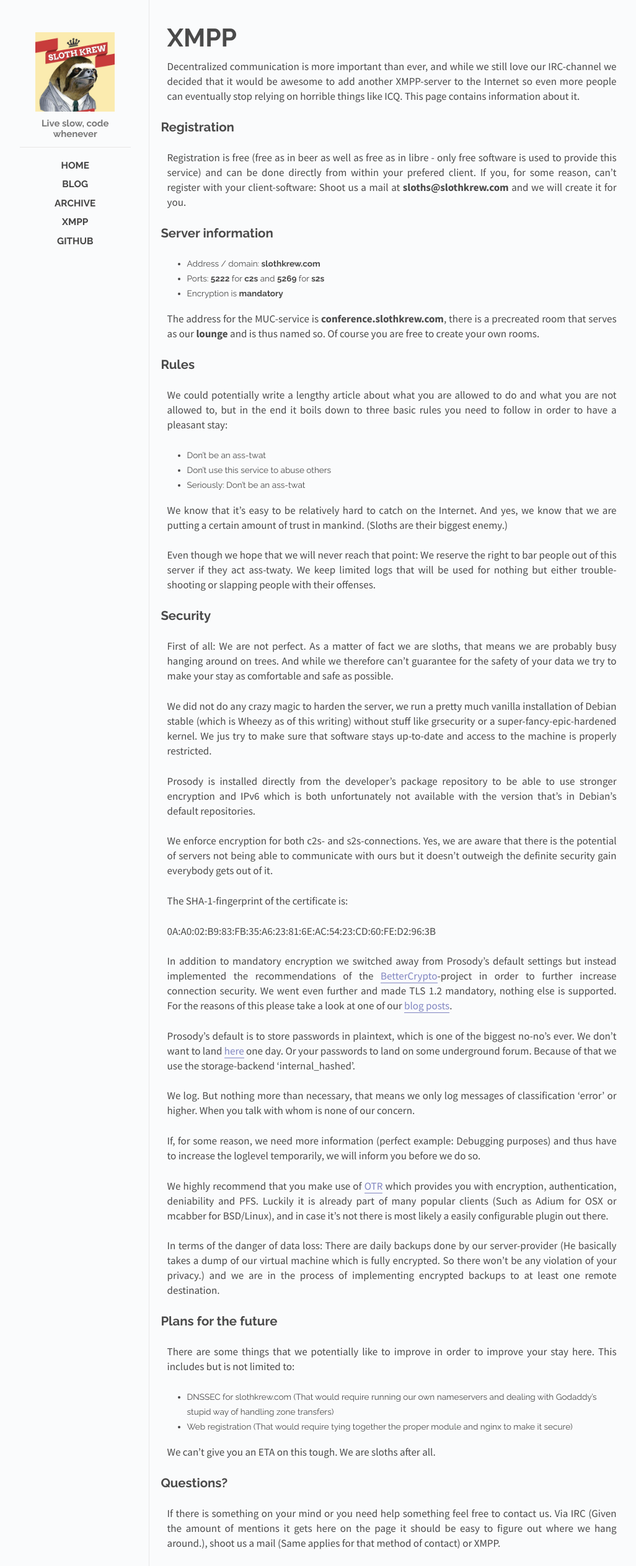
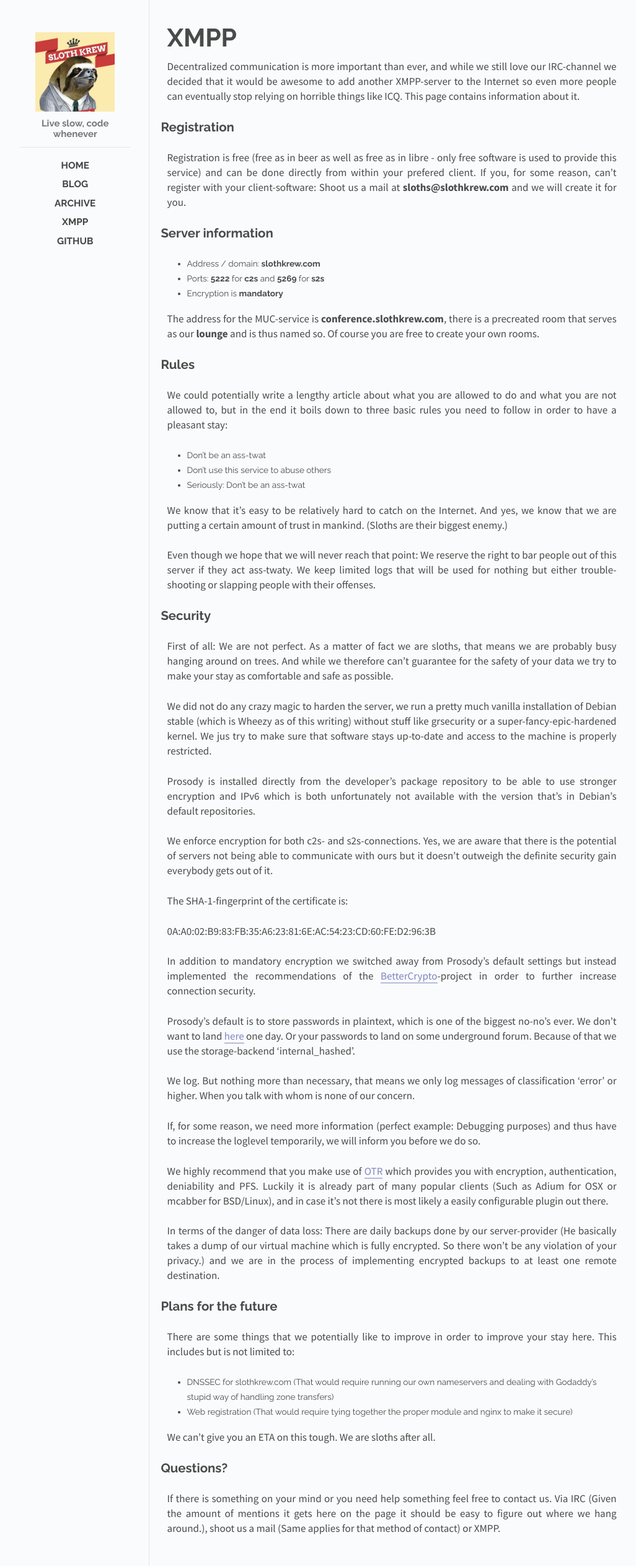
Before and after one commit to Slothkrew/slothkrew.com, a Jekyll site: the page built from xmpp.md, in a window 1280 px wide. Shown: the whole page at 62% size, without its empty margins (118-1144 px from the left). Built offline with Jekyll 4.4.1, drawn with Linux system fonts in a browser that asks for light colours; comment, search, counter and statistics services are not loaded.

Commit message:
Removed paragraph about forced TLS 1.2

```diff
--- a/xmpp.md
+++ b/xmpp.md
@@ -72,9 +72,7 @@ The SHA-1-fingerprint of the certificate is:
 In addition to mandatory encryption we switched away from Prosody's default
 settings but instead implemented the recommendations of the
 [BetterCrypto](https://bettercrypto.org)-project in order to further increase
-connection security. We went even further and made TLS 1.2 mandatory, nothing
-else is supported. For the reasons of this please take a look at one of our
-[blog posts](LINKTOBLOGPOSTGOESHERE).
+connection security.
 
 Prosody's default is to store passwords in plaintext, which is one of the
 biggest no-no's ever. We don't want to land
```
